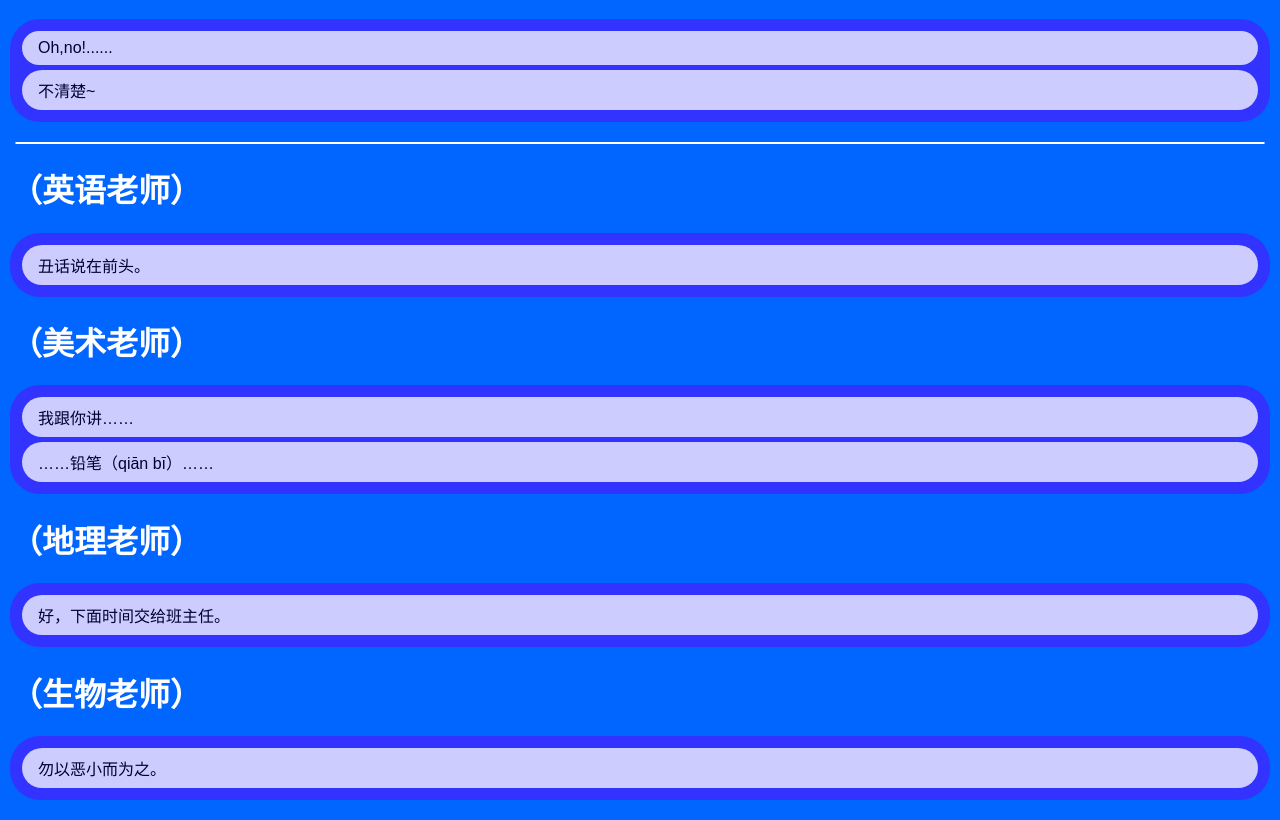
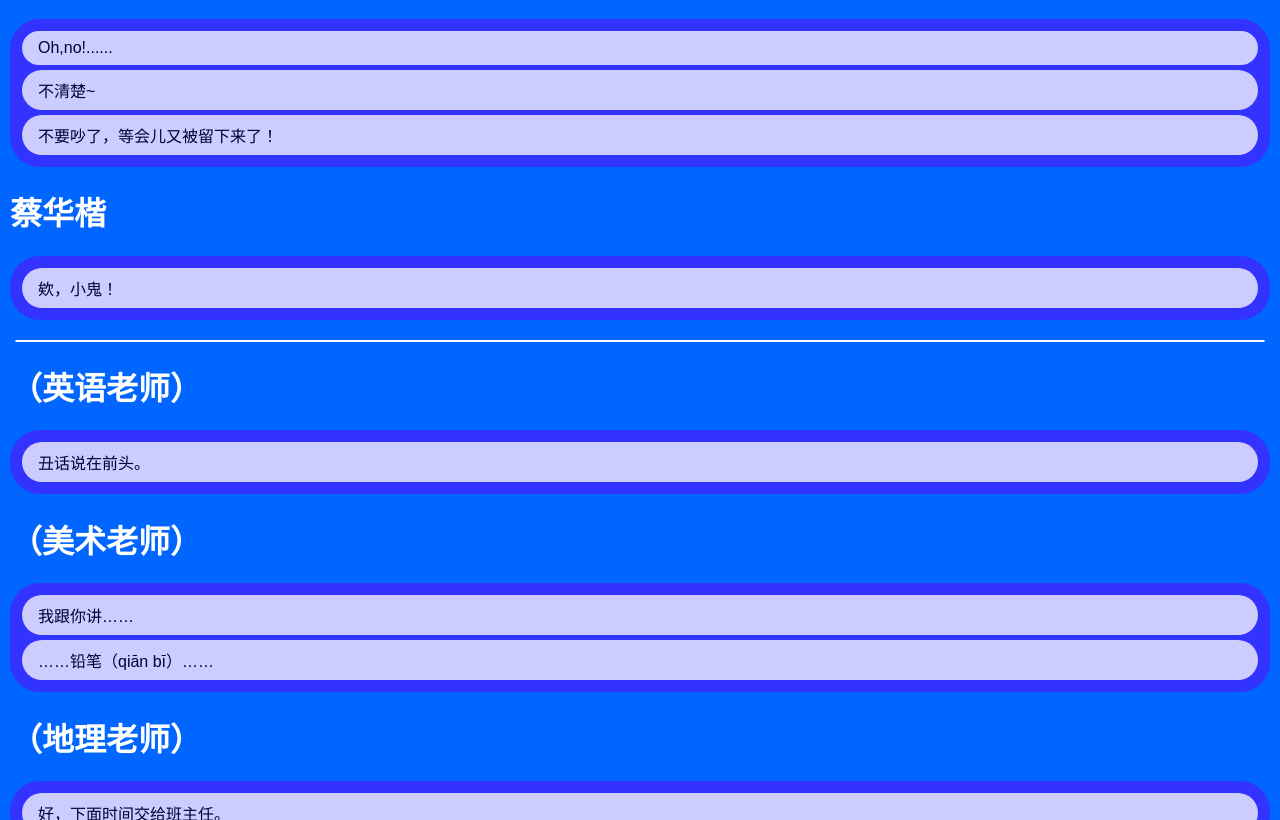
Before and after one commit to dsywy1698/dsywy1698.github.io, a plain HTML site: page c/mingyan.htm in a window 1280 px wide. Shown: the part 918-1738 px from the top of the page. Drawn offline with Linux system fonts and the light colour scheme.

Commit message:
Update mingyan.htm

```diff
--- a/c/mingyan.htm
+++ b/c/mingyan.htm
@@ -69,6 +69,11 @@ main>div>p{
     <div id="lyy">
         <p>Oh,no!......</p>
         <p>不清楚~</p>
+        <p>不要吵了，等会儿又被留下来了！</p>
+    </div>
+    <h1>蔡华楷</h1>
+    <div id="chk">
+        <p>欸，小鬼！</p>
     </div>
     <hr/>
     <h1>（英语老师）</h1>
```
